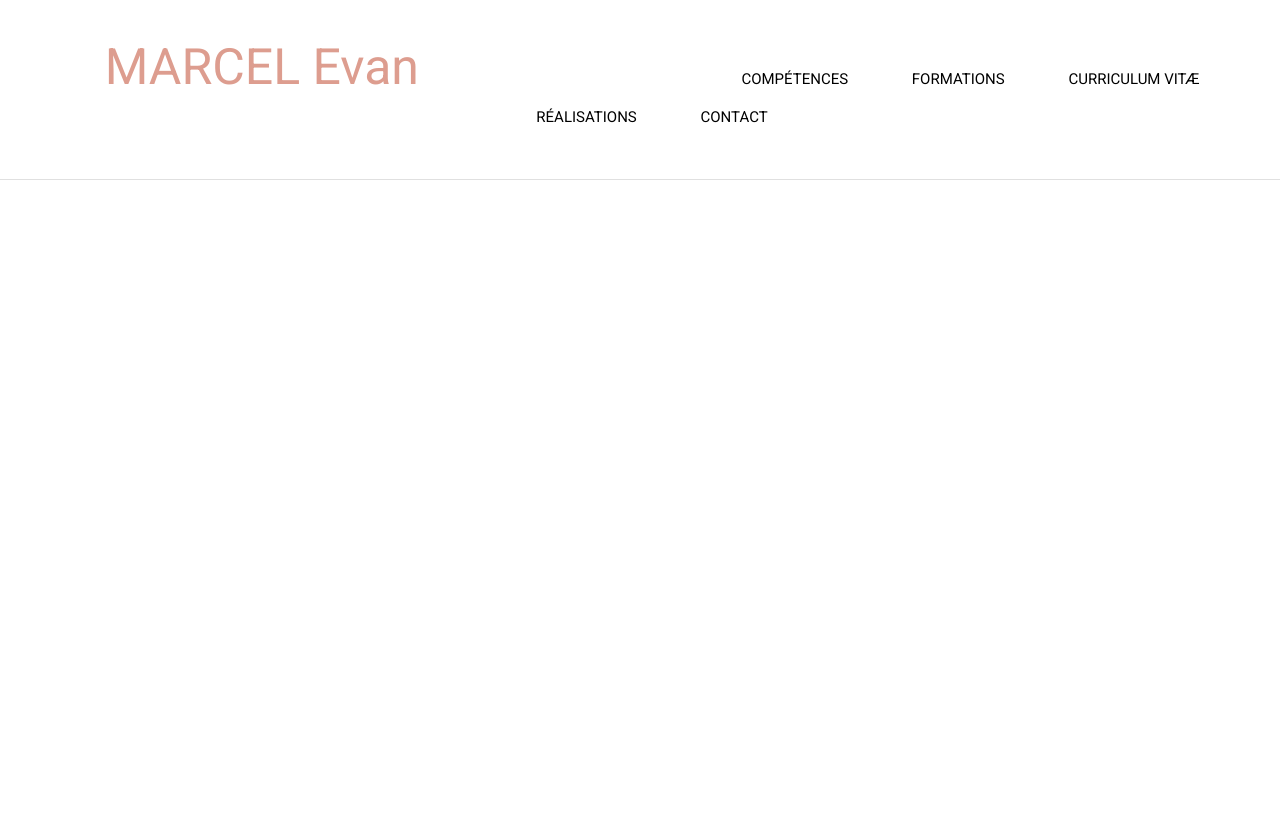
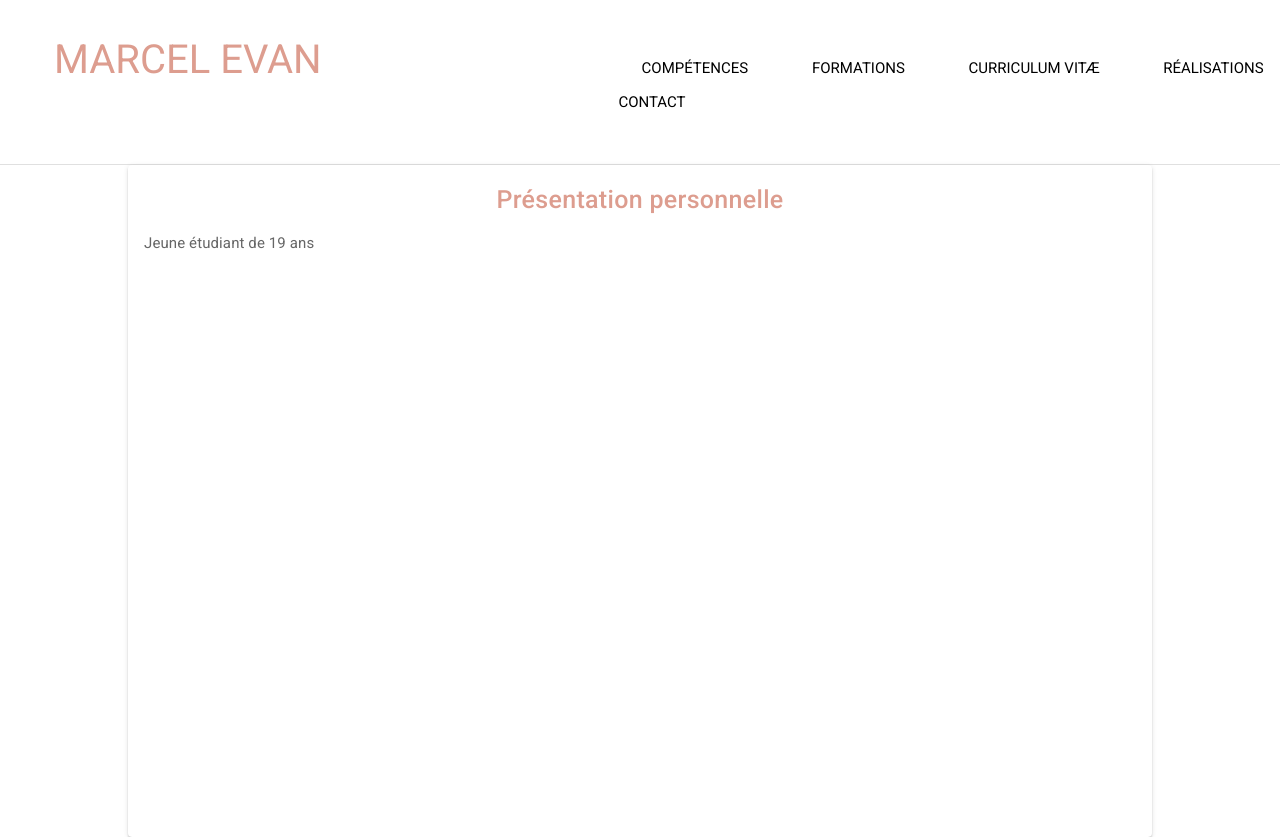
Before and after one commit to DreamsEvz/portefolio, a Vue app: page / in a window 1280 px wide. Before the commit the page ends 800 px from the top, so only its background shows below. Built offline with nearby package versions, Linux system fonts and the light colour scheme.

Commit message:
Début de présentation

```diff
--- a/src/App.vue
+++ b/src/App.vue
@@ -3,8 +3,11 @@
 
       <nav>
         <ul>
-          <li id="nom">
-            MARCEL Evan
+          <li>
+            <span>
+              MARCEL EVAN
+            </span>
+
           </li>
           <li>
               <a id="a">
@@ -34,6 +37,23 @@
         </ul>
       </nav>
     <v-divider style="margin-top: 50px"></v-divider>
+
+
+    <v-card class="mx-auto" width="80%" height="500px" style="min-height: 84%">
+      <v-card-title class="justify-center" style="color: #DD9D8F; font-size: 25px; margin-top: 3px;">
+        Présentation personnelle
+      </v-card-title>
+        <v-card-text style="font-size: 15px">
+          Jeune étudiant de 19 ans
+        </v-card-text>
+
+
+      <!-- <v-divider vertical width="70%" style="margin-right: auto; margin-left: auto; margin-top: 250px; "  ></v-divider> -->
+      <v-img >
+
+      </v-img>
+
+    </v-card>
   </v-app>
 </template>
 
@@ -71,6 +91,7 @@ nav li {
 
 }
 
+
 #a {
   color: black;
   text-decoration: inherit;
@@ -83,14 +104,14 @@ nav li {
   border-bottom: #DD9D8F solid 3px;
   padding-bottom: 15px;
   color: #DD9D8F;
+
+}
+nav li span {
+  margin-right: 250px;
+  font-size: 40px;
+  color : #DD9D8F;
 }
 
 
 
-#nom {
-  margin-right: 250px;
-  font-size: 50px;
-  color : #DD9D8F;
-}
-
 </style>
```
